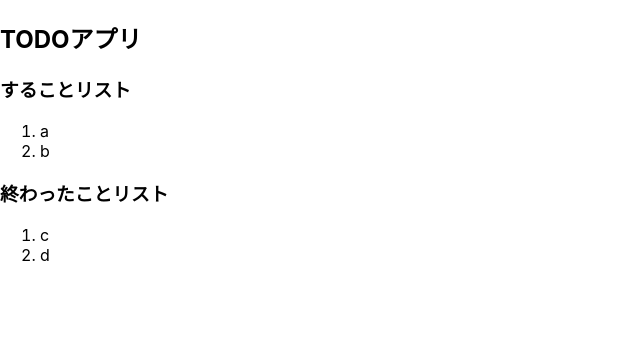
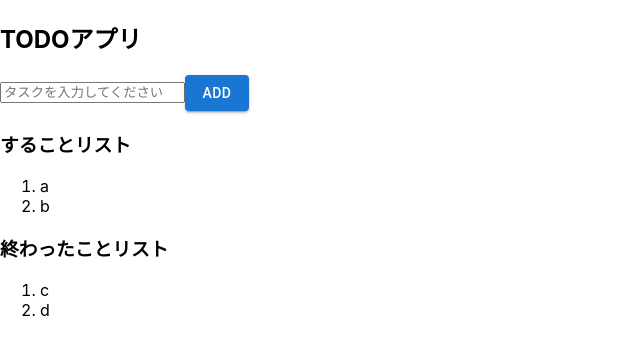
Before and after one commit to YamadaKouki12/ToDoApp-react, a React (Create React App) app: page / in a window 1280 px wide. Shown: the top 354 px of the page, without its empty margins (0-640 px from the left). Built offline with nearby package versions, Linux system fonts and the light colour scheme.

Commit message:
add: todo form

```diff
--- a/src/App.js
+++ b/src/App.js
@@ -7,11 +7,19 @@ const App = () => {
   const [todos,setTodos] = React.useState(['a','b'])
   const [dones, setDones] = React.useState(['c','d']);
 
+  const handleChange = (event) => {
+    setInput(event.target.value);
+  }
 
+  const addTodo = () => {
+    setTodos([...todos,input]);
+    setInput('');
+  }
   return(
     <div>
       <h2>TODOアプリ</h2>
-
+      <input type="text" value={input} onChange={handleChange} placeholder='タスクを入力してください'/>
+      <Button onclick={addTodo} variant="contained">Add</Button>
       <h3>することリスト</h3>
       <ol>
         {todos.map((todo,index) => (
```
